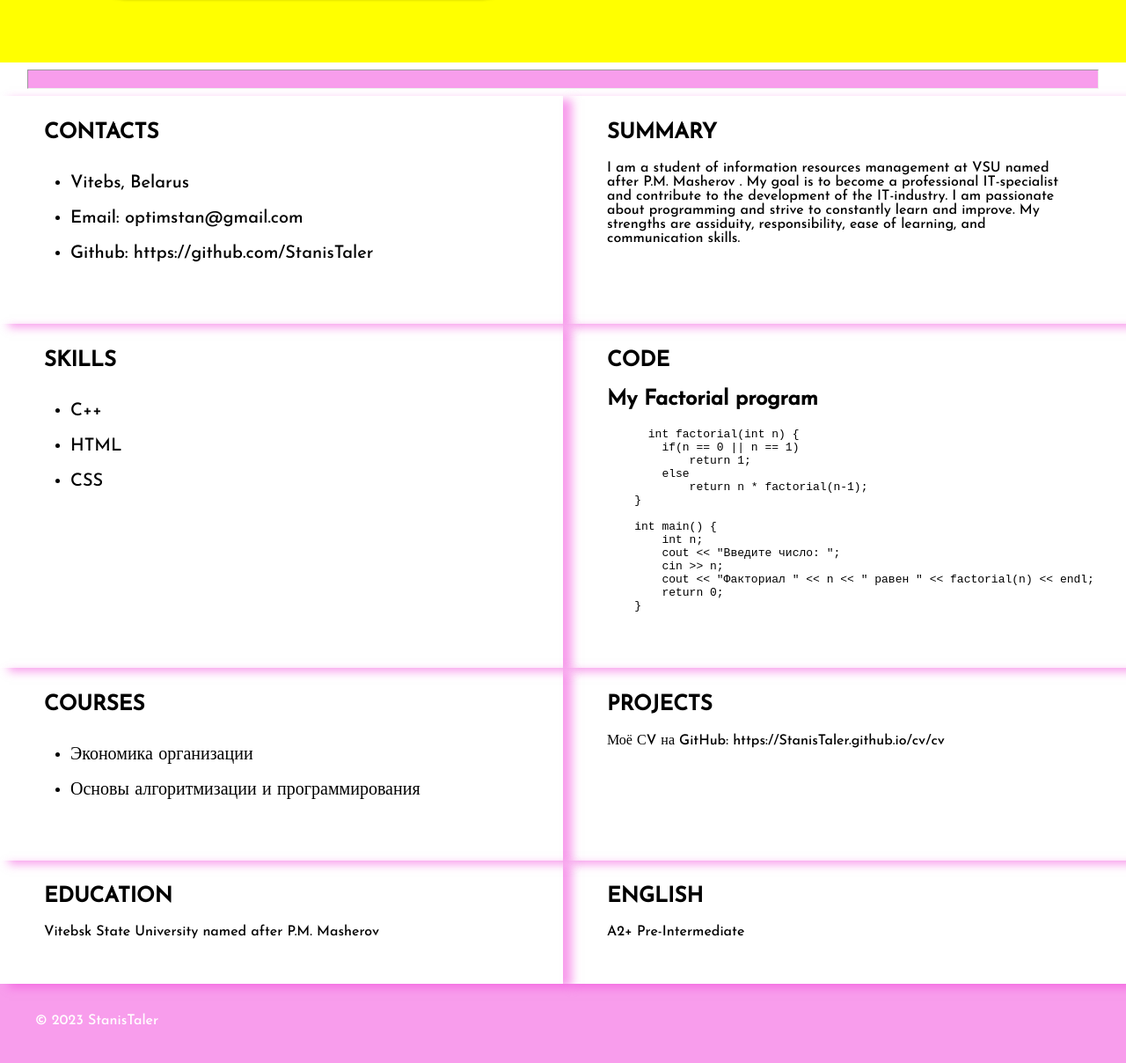
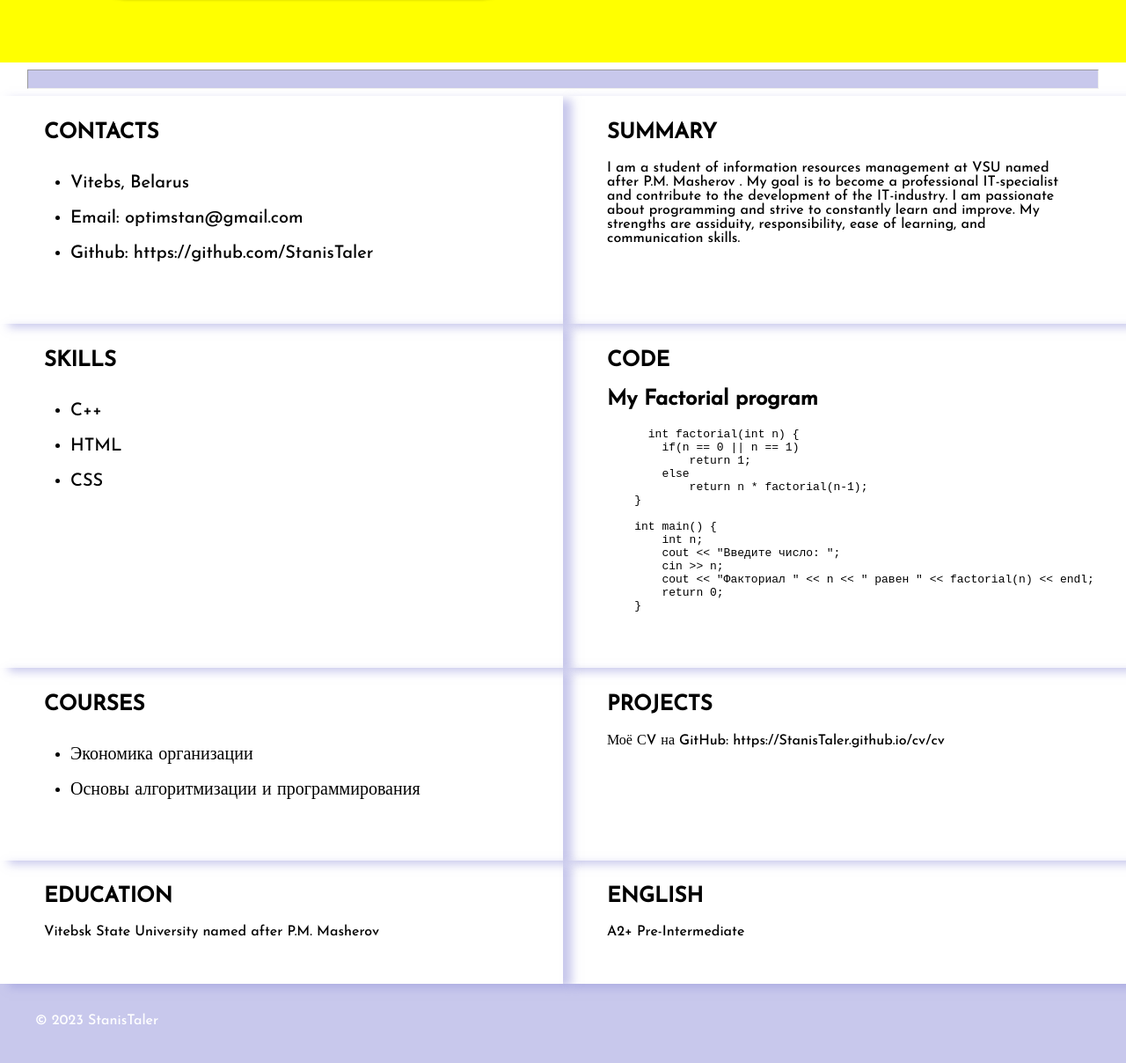
Before and after one commit to StanisTaler/cv, a plain HTML site: page index.html in a window 1280 px wide. Shown: the part 693-1901 px from the top of the page at 88% size. Drawn offline with Linux system fonts and the light colour scheme.

Commit message:
Update style.css

```diff
--- a/style.css
+++ b/style.css
@@ -64,7 +64,7 @@ img {
 .photo{
   width: 2px;
   height: 2px;
-  background-color: rgba(241, 60, 217, 0.5);
+  background-color: rgba(145, 145, 217, 0.5);
   ;
   width: 90%;
 }
@@ -72,7 +72,7 @@ img {
   display: flex;
   justify-content: flex-end;
   align-items: center;
-  background-color: rgba(241, 60, 217, 0.5);
+  background-color: rgba(145, 145, 217, 0.5);
   color: #fff;
   padding: 10px;
 }
@@ -102,7 +102,7 @@ li {
 hr{
   width: 250px;
   height: 20px;
-  background-color: rgba(241, 60, 217, 0.5);
+  background-color: rgba(145, 145, 217, 0.5);
 
   width: 95%;
 }
@@ -118,7 +118,7 @@ hr{
   padding: 10px 10px 35px;
   width: calc(50% - 20px);
   box-sizing:border-box;
-  box-shadow: 10px 4px 10px rgba(241, 60, 217, 0.5);
+  box-shadow: 10px 4px 10px rgba(145, 145, 217, 0.5);
   padding-left: 50px;
   padding-right: 50px;
 
@@ -216,7 +216,7 @@ hr{
   transform: rotate(-45deg) translate(5px, -5px);
   }
   .footer {
-    background-color: rgba(241, 60, 217, 0.5);
+    background-color: rgba(145, 145, 217, 0.5);
     padding: 20px;
   }
   footer {
```
